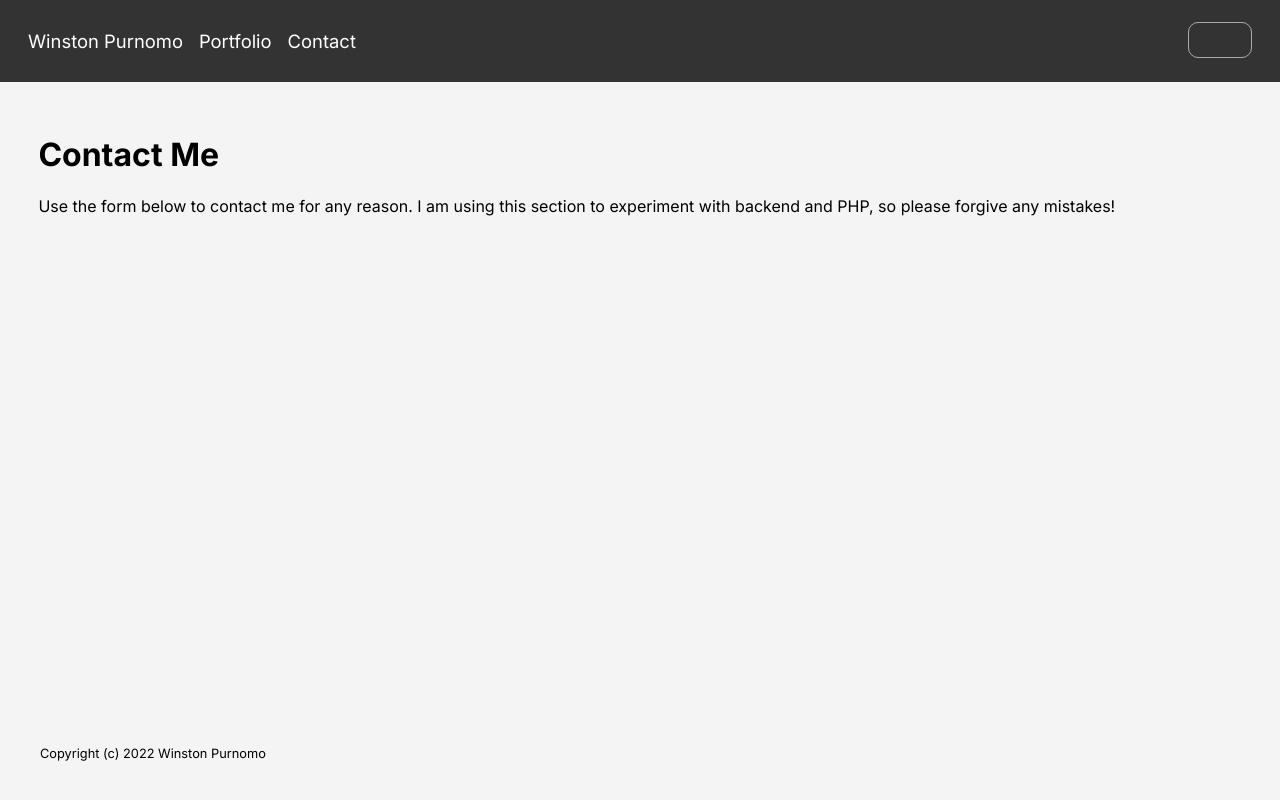
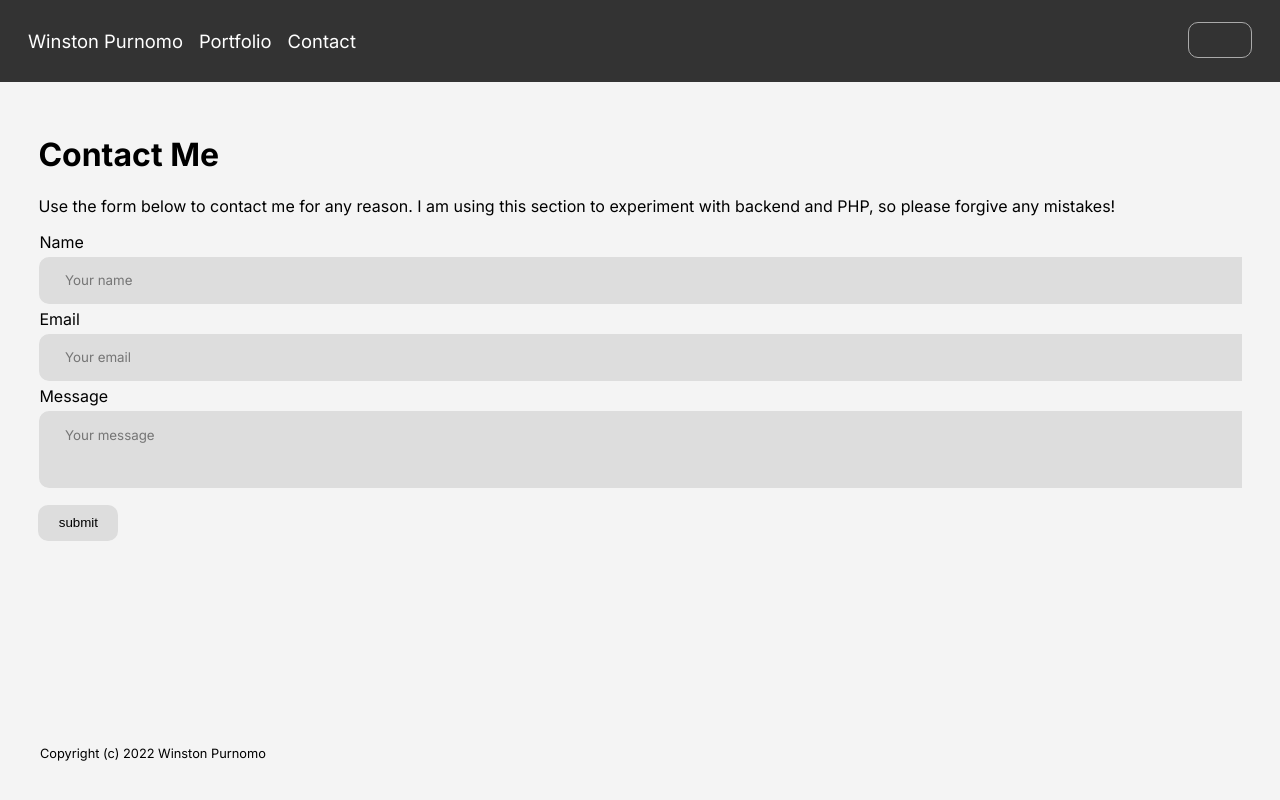
Before and after one commit to winstonpurnomo/autobiography, a PHP site: page /pages/contact.html in a window 1280 px wide. Run offline with PHP 8.4, Linux system fonts and the light colour scheme; some libraries are stand-ins or nearby versions.

Commit message:
added form design and backend, but php may not work?

```diff
--- a/app.js
+++ b/app.js
@@ -1,7 +1,7 @@
 var navBar = `
 <nav>
 <div id="nav-wrapper">
-<button class="icon" onclick="menuBar()"><i class="gg-menu-left"></i></button>
+<button class="icon" onclick="menuBar()"><i class="gg-menu-right"></i></button>
 <button onclick="darkMode()"><i class="gg-dark-mode"></i></button>
 <a href="/pages/index.html">Winston Purnomo</a>
 <a href="/pages/portfolio.html">Portfolio</a>
--- a/main.css
+++ b/main.css
@@ -31,6 +31,18 @@ body {
     color: #00ffff;
 }
 
+#content {
+    overflow: hidden;
+    margin: 4vh calc(var(--text-small) * 3);
+    min-height: calc(100vh - var(--nav-height) - var(--foot-height) - 2vh);
+}
+
+#content .profile {
+    border-radius: 50%;
+    width: 200px;
+}
+
+/* -- Portfolio Gallery -- */
 .portfolio-item {
     display: flex;
     background-color: var(--emphasis-color);
@@ -57,17 +69,7 @@ body {
     flex: 5;
 }
 
-#content {
-    overflow: hidden;
-    margin: 4vh calc(var(--text-small) * 3);
-    min-height: calc(100vh - var(--nav-height) - var(--foot-height) - 2vh);
-}
-
-#content .profile {
-    border-radius: 50%;
-    width: 200px;
-}
-
+/* -- Project Section -- */
 .project-gallery {
     display: grid;
     grid-template-columns: repeat(auto-fit, 360px);
@@ -130,31 +132,35 @@ body {
 }
 
 /* -- Contact Form -- */
-.form-group {
-    margin: 5px;
-    padding: 0;
-    width: 360px;
-    display: inline;
+
+.form-item label {
+    margin: 5px 0 5px 1px;
 }
 
-.form-group input, .form-group textarea {
-    width: 100%;
-    margin: 1vh 20px 1vh 0;
-    padding: 0;
-}
-
-.form-group .col-md-6 {
-    display: inline;
-}
-
-.form-group .col-md-6 input {
-    width: 170px;
-    margin: 1vh 20px 1vh 0;
-    padding: 0;
+.form-item input, .form-item textarea {
+    width: calc(100vw - var(--text-small) * 9);
+    margin: 5px 0 5px 1px;
+    padding: 2vh 2vw;
+    border: none;
+    border-radius: 10px;
+    background-color: var(--emphasis-color);
 }
 
 input, textarea {
     font-family: 'Inter' sans-serif;
+    resize: none;
+}
+
+.submit-button {
+    display: inline-block;
+    background-color: var(--emphasis-color);
+    color: var(--text-color);
+    border: none;
+    border-radius: 10px;
+    height: 36px;
+    width: 80px;
+    margin: 1vh 0;
+    padding: auto 2vw;
 }
 
 ::-webkit-input-placeholder { font-family: "Inter", sans-serif;}
--- a/pages/contact.html
+++ b/pages/contact.html
@@ -8,7 +8,7 @@
     <link rel="stylesheet" type="text/css" href="/main.css">
     <link rel="stylesheet" href="https://cdnjs.cloudflare.com/ajax/libs/font-awesome/4.7.0/css/font-awesome.min.css">
     <link rel='stylesheet' href='https://css.gg/dark-mode.css'>
-    <link rel='stylesheet' href='https://css.gg/menu-left.css'>
+    <link rel='stylesheet' href='https://css.gg/menu-right.css'>
 </head>
 <body onload="loadHeaderAndDarkMode()">
     <script src="/app.js"></script>
@@ -16,7 +16,31 @@
     <div id="content">
         <h1>Contact Me</h1>
         <p>Use the form below to contact me for any reason. I am using this section to experiment with backend and PHP, so please forgive any mistakes!</p>
-
+        <div id="contact-form">
+            <form method="post" action="/tools/contactForm.php">
+                <div class="form-row">
+                    <div class="form-item">
+                        <label>Name</label><br>
+                        <input type="text" id="fname" placeholder="Your name" required>
+                    </div>
+                </div>
+                <div class="form-row">
+                    <div class="form-item">
+                        <label>Email</label><br>
+                        <input type="text" id="email" placeholder="Your email" required>
+                    </div>
+                </div>
+                <div class="form-row">
+                    <div class="form-item">
+                        <label>Message</label><br>
+                        <textarea id="message" rows="3" placeholder="Your message" required></textarea>
+                    </div>
+                </div>
+                <div>
+                    <input class="submit-button" type="submit" value="submit">
+                </div>
+            </form>
+        </div>
     </div>
     <div id="footer-wrap"></div>
 </body>
--- a/pages/index.html
+++ b/pages/index.html
@@ -8,7 +8,7 @@
     <link rel="stylesheet" type="text/css" href="/main.css">
     <link rel="stylesheet" href="https://cdnjs.cloudflare.com/ajax/libs/font-awesome/4.7.0/css/font-awesome.min.css">
     <link rel='stylesheet' href='https://css.gg/dark-mode.css'>
-    <link rel='stylesheet' href='https://css.gg/menu-left.css'>
+    <link rel='stylesheet' href='https://css.gg/menu-right.css'>
 </head>
 <body onload="loadHeaderAndDarkMode()">
     <script src="/app.js"></script>
--- a/pages/portfolio.html
+++ b/pages/portfolio.html
@@ -8,7 +8,7 @@
     <link rel="stylesheet" type="text/css" href="/main.css">
     <link rel="stylesheet" href="https://cdnjs.cloudflare.com/ajax/libs/font-awesome/4.7.0/css/font-awesome.min.css">
     <link rel='stylesheet' href='https://css.gg/dark-mode.css'>
-    <link rel='stylesheet' href='https://css.gg/menu-left.css'>
+    <link rel='stylesheet' href='https://css.gg/menu-right.css'>
 </head>
 <body onload="loadHeaderAndDarkMode()">
     <script src="/app.js"></script>
```
Also changed, not shown: tools/contactForm.php (added, +50 -0 lines).
